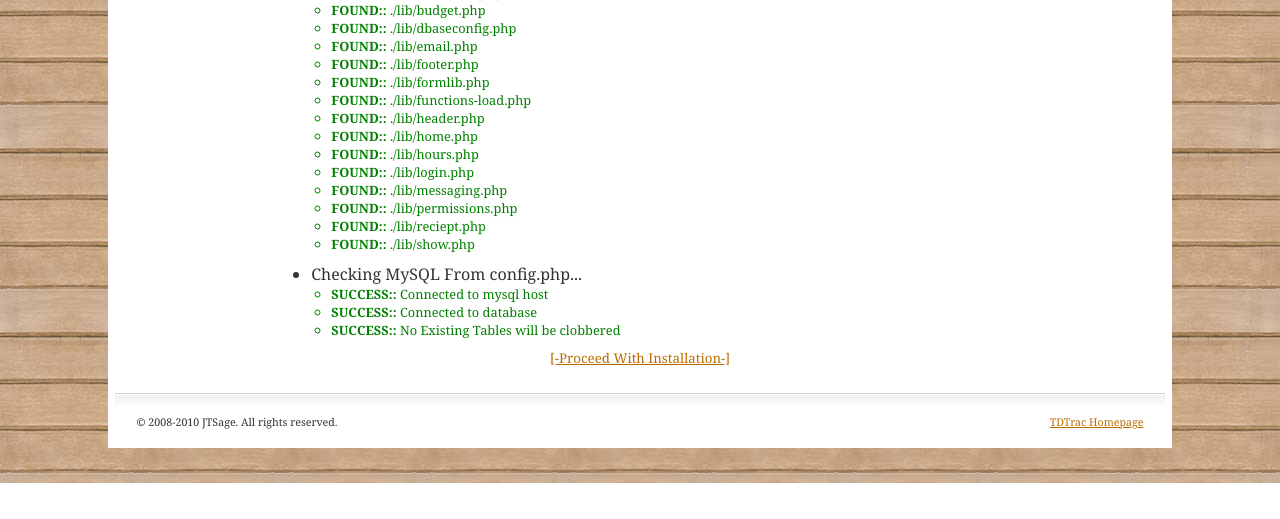
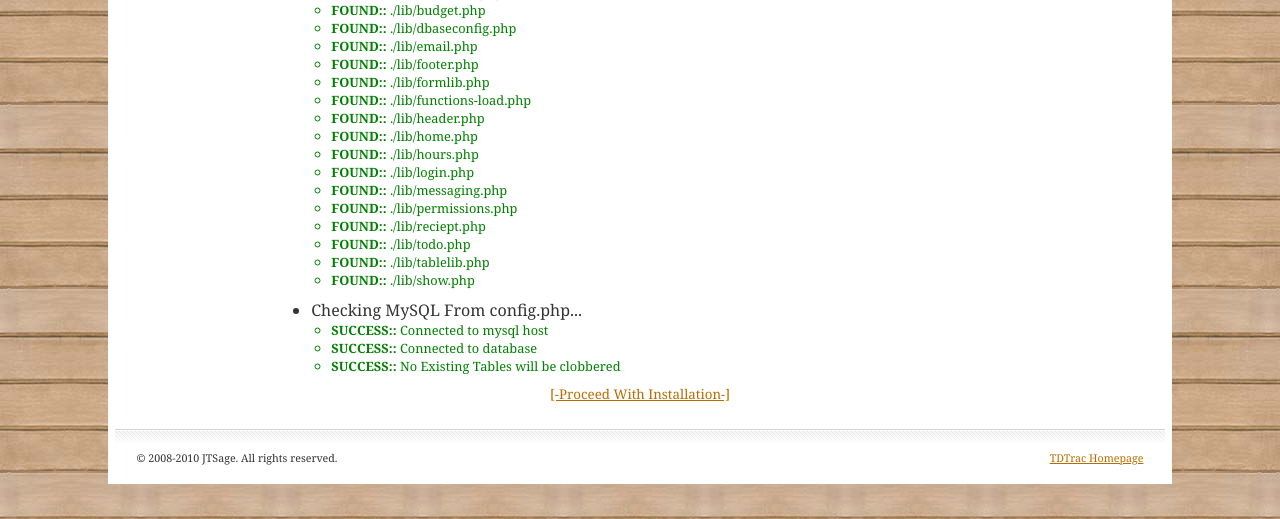
Before and after one commit to jtsage/TDTrac, a PHP site: page /install.php in a window 1280 px wide. Shown: the part 632-1151 px from the top of the page. Before the commit the page ends 1115 px from the top, so only its background shows below. Run offline with PHP 8.4, Linux system fonts and the light colour scheme; data that the repository does not hold is empty.

Commit message:
Update install/upgrade to relect two new files needed for operation

```diff
--- a/install.php
+++ b/install.php
@@ -31,6 +31,8 @@ $INSTALL_FILES = array(
 	"./lib/messaging.php",
 	"./lib/permissions.php",
 	"./lib/reciept.php",
+	"./lib/todo.php",
+	"./lib/tablelib.php",
 	"./lib/show.php" );
 $INSTALL_TABLES = array(
         "tdtrac",
--- a/upgrade.php
+++ b/upgrade.php
@@ -31,6 +31,8 @@ $INSTALL_FILES = array(
 	"./lib/messaging.php",
 	"./lib/permissions.php",
 	"./lib/reciept.php",
+	"./lib/todo.php",
+	"./lib/tablelib.php",
 	"./lib/show.php" );
 $INSTALL_TABLES = array(
 	"tdtrac",
```
